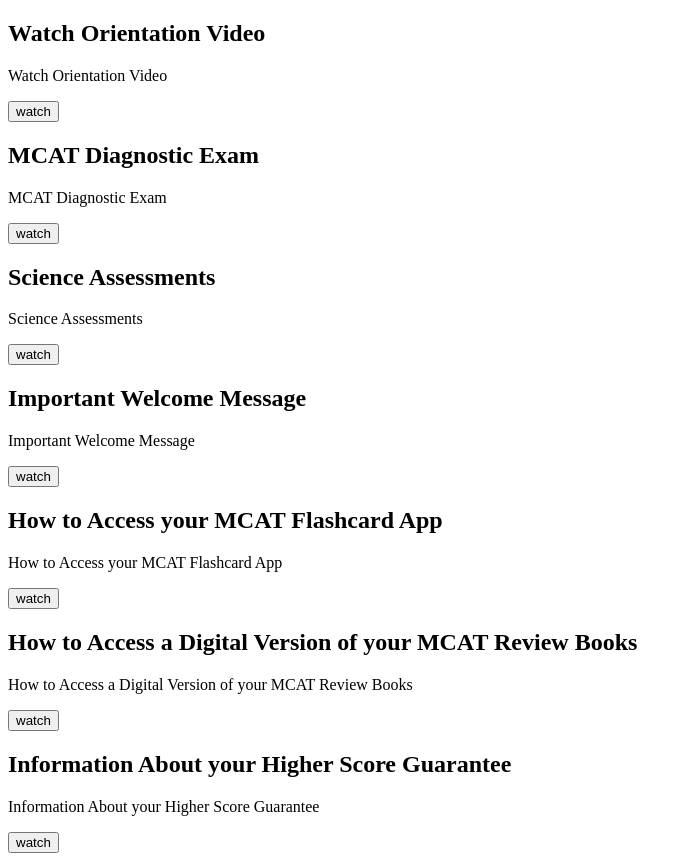
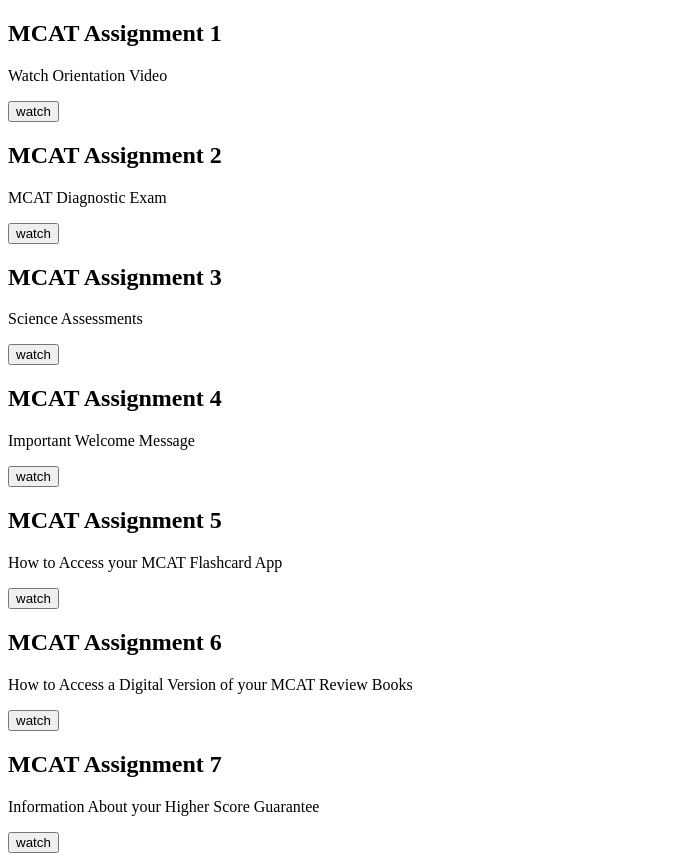
Before and after one commit to seemajune/react-webp, a React app: page / in a window 1280 px wide. Shown: the whole page, without its empty margins (0-692 px from the left). Built offline with nearby package versions, Linux system fonts and the light colour scheme; the HTML template or start-up script is replaced by a standard one.

Commit message:
updates view to display proper props

```diff
--- a/src/app.jsx
+++ b/src/app.jsx
@@ -6,31 +6,31 @@
 	let assignments = [
         {
             "id": 1,
-            "title": "Watch Orientation Video"
+            "subtitle": "Watch Orientation Video"
         },
         {
             "id": 2,
-            "title": "MCAT Diagnostic Exam"
+            "subtitle": "MCAT Diagnostic Exam"
         },
         {
             "id": 3,
-            "title": "Science Assessments"
+            "subtitle": "Science Assessments"
         },
         {
             "id": 4,
-            "title": "Important Welcome Message"
+            "subtitle": "Important Welcome Message"
         },
         {
             "id": 5,
-            "title": "How to Access your  MCAT Flashcard App"
+            "subtitle": "How to Access your  MCAT Flashcard App"
         },
         {
             "id": 6,
-            "title": "How to Access a Digital Version of your MCAT Review Books"
+            "subtitle": "How to Access a Digital Version of your MCAT Review Books"
         },
         {
             "id": 7,
-            "title": "Information About your Higher Score Guarantee"
+            "subtitle": "Information About your Higher Score Guarantee"
         }
     ];
 
--- a/src/assignmentCard.jsx
+++ b/src/assignmentCard.jsx
@@ -7,10 +7,10 @@
                 <div key={assignment.id}>
                 <div className="card card__details">
         			<div className="card__title">
-        				<h2>{assignment.title}</h2>
+        				<h2>MCAT Assignment {assignment.id}</h2>
         			</div>
     				<div className="card__summary">
-    					<p>{assignment.title}</p>
+    					<p>{assignment.subtitle}</p>
     				</div>
         			<button className="btn btn__watch">watch</button>
         		</div></div>))}
```
Also changed, not shown: 2 other files (tests, documents, lock files or other folders).
